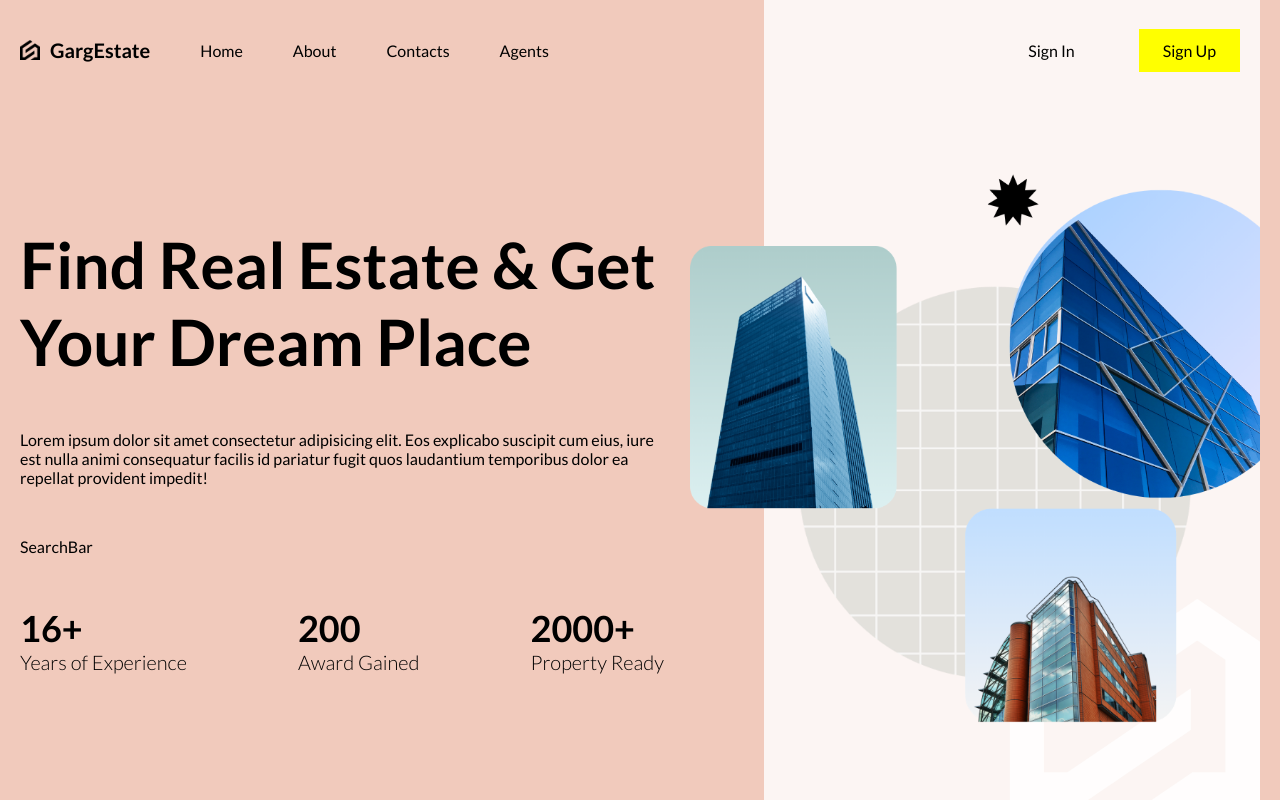
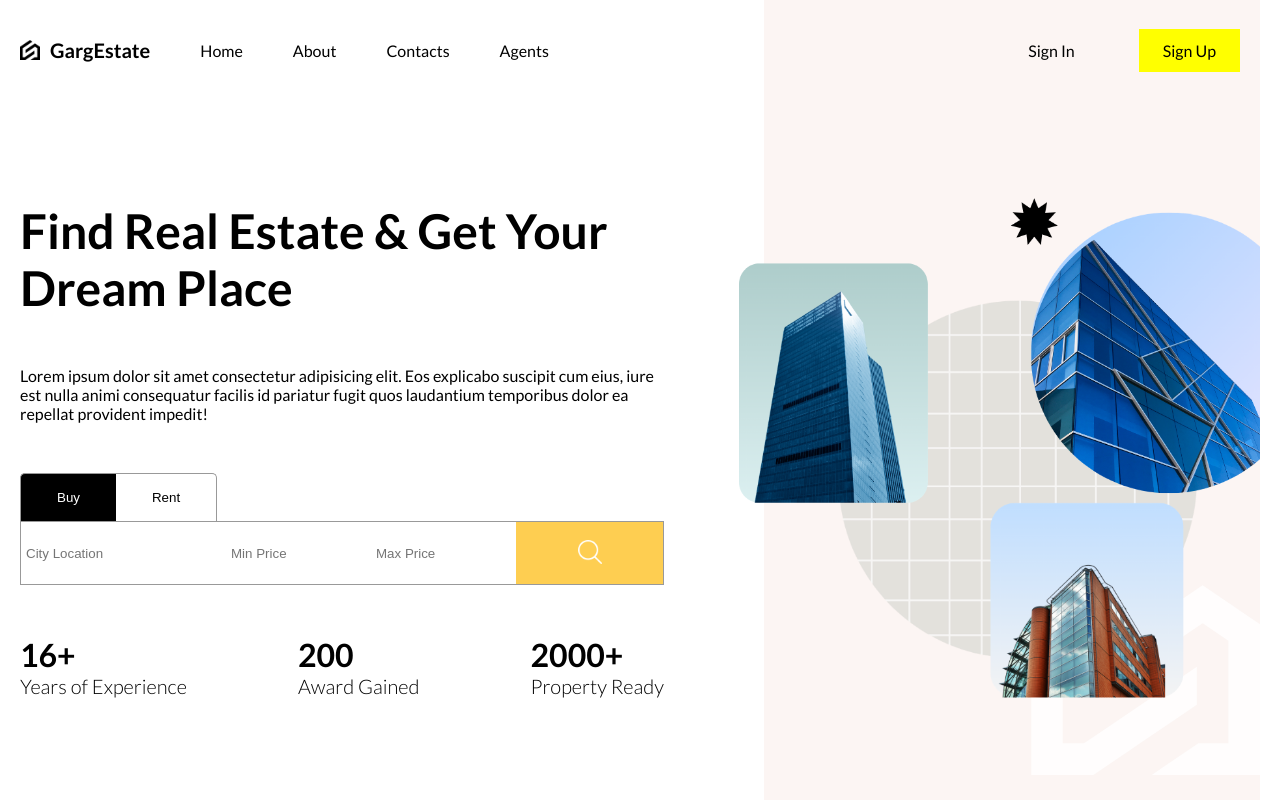
Before and after one commit to jatingarg0410/GargEstate, a React (Vite) app: page / in a window 1280 px wide. Shown: the top 807 px of the page. Built offline with nearby package versions, Linux system fonts and the light colour scheme.

Commit message:
created search bar and improved homepage design

```diff
--- a/src/components/navbar/searchBar/SearchBar.jsx
+++ b/src/components/navbar/searchBar/SearchBar.jsx
@@ -1,8 +1,52 @@
-import React from 'react'
+import React, { useState } from 'react'
 import './searchBar.scss'
+const types = ['buy', 'rent']
+const SearchBar = () => {
+  const [query, setQuery] = useState({
+    type: 'buy',
+    location: '',
+    minPrice: 0,
+    maxPrice: 0,
+  })
 
-const SearchBar = () => {
-  return <div className="searchBar">SearchBar</div>
+  const switchType = (val) => {
+    setQuery((prev) => ({ ...prev, type: val }))
+  }
+  return (
+    <div className="searchBar">
+      <div className="type">
+        {types.map((type) => (
+          <button
+            key={type}
+            onClick={() => switchType(type)}
+            className={query.type === type ? 'active' : ''}
+          >
+            {type}
+          </button>
+        ))}
+      </div>
+      <form>
+        <input type="text" name="location" placeholder="City Location" />
+        <input
+          type="text"
+          name="minPrice"
+          min={0}
+          max={10000000}
+          placeholder="Min Price"
+        />
+        <input
+          type="text"
+          name="maxPrice"
+          min={0}
+          max={10000000}
+          placeholder="Max Price"
+        />
+        <button>
+          <img src="/search.png" alt="" />
+        </button>
+      </form>
+    </div>
+  )
 }
 
 export default SearchBar
--- a/src/components/navbar/searchBar/searchBar.scss
+++ b/src/components/navbar/searchBar/searchBar.scss
@@ -1,2 +1,85 @@
+@import '../../../responsive.scss';
 .searchBar {
+  .type {
+    button {
+      padding: 16px 36px;
+      border: 1px solid #999;
+      border-bottom: none;
+      cursor: pointer;
+      background-color: white;
+      text-transform: capitalize;
+
+      &.active {
+        background-color: black;
+        color: white;
+      }
+
+      &:first-child {
+        border-top-left-radius: 5px;
+        border-right: none;
+      }
+      &:last-child {
+        border-top-right-radius: 5px;
+        border-left: none;
+      }
+    }
+  }
+  form {
+    border: 1px solid #999;
+    display: flex;
+    justify-content: space-between;
+    height: 64px;
+    gap: 5px;
+
+    @include sm {
+      flex-direction: column;
+      border: none;
+    }
+    input {
+      border: none;
+      padding: 0px 10px;
+      width: 200px;
+
+      @include lg {
+        padding: 0px 5px;
+
+        &:nth-child(2),
+        &:nth-child(3) {
+          width: 140px;
+        }
+      }
+      @include md {
+        width: 200px;
+        &:nth-child(2),
+        &:nth-child(3) {
+          width: 200px;
+        }
+      }
+
+      @include sm {
+        width: auto;
+        &:nth-child(2),
+        &:nth-child(3) {
+          width: auto;
+        }
+        padding: 20px;
+        border: 1px solid #999;
+      }
+    }
+
+    button {
+      border: none;
+      cursor: pointer;
+      background-color: #fece51;
+      flex: 1;
+      @include sm {
+        padding: 10px;
+      }
+
+      img {
+        width: 24px;
+        height: 24px;
+      }
+    }
+  }
 }
--- a/src/layout.scss
+++ b/src/layout.scss
@@ -9,15 +9,15 @@
   display: flex;
   flex-direction: column;
   @include lg {
-    background-color: rgb(241, 202, 188);
+    // background-color: rgb(241, 202, 188);
     max-width: 1280px;
   }
   @include md {
-    background-color: rgb(172, 197, 244);
+    // background-color: rgb(172, 197, 244);
     max-width: 768px;
   }
   @include sm {
-    background-color: rgb(248, 178, 178);
+    // background-color: rgb(248, 178, 178);
     max-width: 640px;
   }
   .content {
--- a/src/pages/homePage/homePage.scss
+++ b/src/pages/homePage/homePage.scss
@@ -1,3 +1,4 @@
+@import '../../responsive.scss';
 .homePage {
   display: flex;
   height: 100%;
@@ -10,16 +11,30 @@
       justify-content: center;
       gap: 50px;
       height: 100%;
+      @include md {
+        padding: 0;
+      }
 
+      @include sm {
+        justify-content: start;
+      }
       .title {
         font-size: 64px;
+        @include lg {
+          font-size: 48px;
+        }
       }
       .boxes {
         display: flex;
         justify-content: space-between;
-
+        @include sm {
+          display: none;
+        }
         h1 {
           font-size: 36px;
+          @include lg {
+            font-size: 32px;
+          }
         }
         h2 {
           font-size: 20px;
@@ -34,10 +49,17 @@
     position: relative;
     display: flex;
     align-items: center;
+    @include md {
+      display: none;
+    }
     img {
       width: 115%;
       position: absolute;
       right: 0;
+
+      @include lg {
+        width: 105%;
+      }
     }
   }
 }
```
